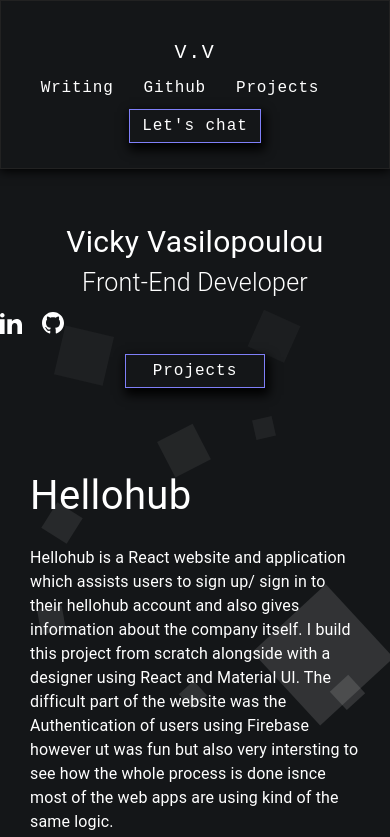
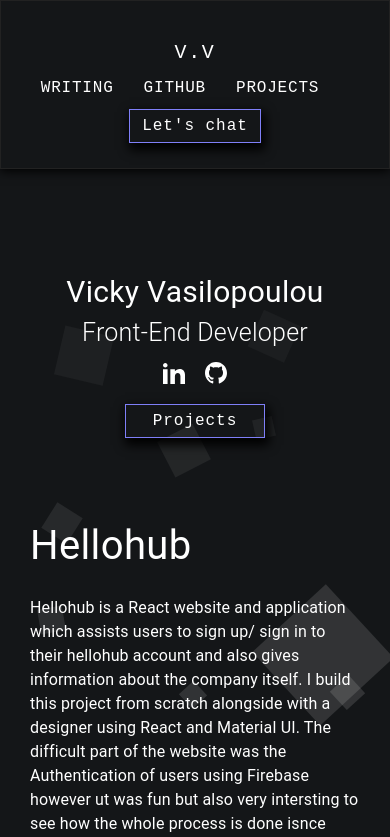
Before and after one commit to Viki-Robles/myblog, a Next.js app: page / in a window 390 px wide. Shown: the top 837 px of the page. Built offline with nearby package versions, Linux system fonts and the light colour scheme.

Commit message:
feat: fix media queries for different devices

```diff
--- a/components/Introduction/Introduction.tsx
+++ b/components/Introduction/Introduction.tsx
@@ -12,11 +12,12 @@
       textAlign: 'left',
     },
     [theme.breakpoints.down('md')]: {
-      fontSize: '45px',
-      textAlign: 'center',
+      fontSize: '4.3em',
+      textAlign: 'left',
     },
     [theme.breakpoints.down('sm')]: {
       fontSize: '30px',
+      textAlign: 'center',
     },
   },
   title: {
@@ -28,11 +29,12 @@
       textAlign: 'left',
     },
     [theme.breakpoints.down('md')]: {
-      fontSize: '40px',
-      textAlign: 'center',
+      fontSize: '3em',
+      textAlign: 'left',
     },
     [theme.breakpoints.down('sm')]: {
       fontSize: '25px',
+      textAlign: 'center',
     },
   },
 
@@ -41,11 +43,14 @@
   },
   name: {
     [theme.breakpoints.up('md')]: {
+      marginLeft: '200px',
       marginTop: '250px',
-      marginLeft: '200px',
     },
     [theme.breakpoints.down('md')]: {
-      marginTop: '50px',
+      marginTop: '250px',
+    },
+    [theme.breakpoints.down('sm')]: {
+      marginTop: '100px',
     },
   },
   button: {
@@ -61,9 +66,8 @@
       margin: '0 auto',
       marginBottom: '40px',
     },
-    [theme.breakpoints.up('sm')]: {
+    [theme.breakpoints.up('md')]: {
       margin: 0,
-      marginBottom: '40px',
     },
   },
 }));
--- a/components/NavBar/NavBar.tsx
+++ b/components/NavBar/NavBar.tsx
@@ -86,13 +86,13 @@
         </Grid>
         <Grid container md={6} direction="row" justify="flex-end" className={classes.linkContainer}>
           <Box className={classes.link}>
-            <Link href="/writing">Writing</Link>
+            <Link href="/writing">WRITING</Link>
           </Box>
           <Box className={classes.link}>
-            <Link href="/github">Github</Link>
+            <Link href="/github">GITHUB</Link>
           </Box>
           <Box className={classes.link}>
-            <Link href="/projects">Projects</Link>
+            <Link href="/projects">PROJECTS</Link>
           </Box>
           <Box className={classes.contactButton}>
             <Link href="/projects">Let's chat</Link>
--- a/components/Projects/Projects.tsx
+++ b/components/Projects/Projects.tsx
@@ -21,6 +21,7 @@
   },
   technologies: {
     color: 'white',
+    paddingTop: '20px',
   },
   link: {
     color: 'white',
--- a/components/SocialMedia/SocialMedia.tsx
+++ b/components/SocialMedia/SocialMedia.tsx
@@ -5,6 +5,12 @@
 
 const useStyles = makeStyles((theme) => ({
   socialMedia: {
+    [theme.breakpoints.down('md')]: {
+      justifyContent: 'center',
+    },
+    [theme.breakpoints.up('md')]: {
+      justifyContent: 'end',
+    },
     marginBottom: '20px',
     gap: '20px',
     // marginTop: '20px',
```
